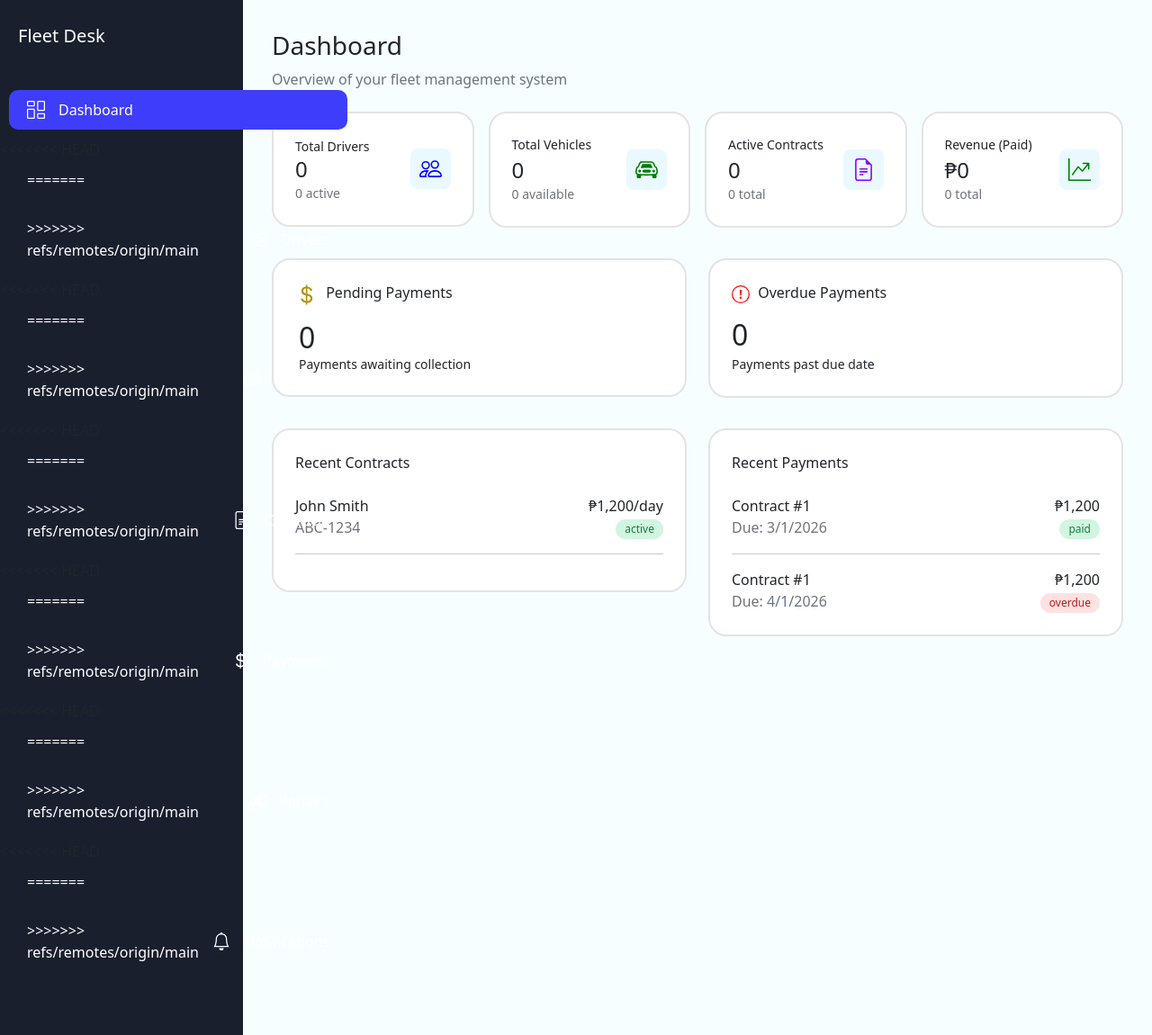
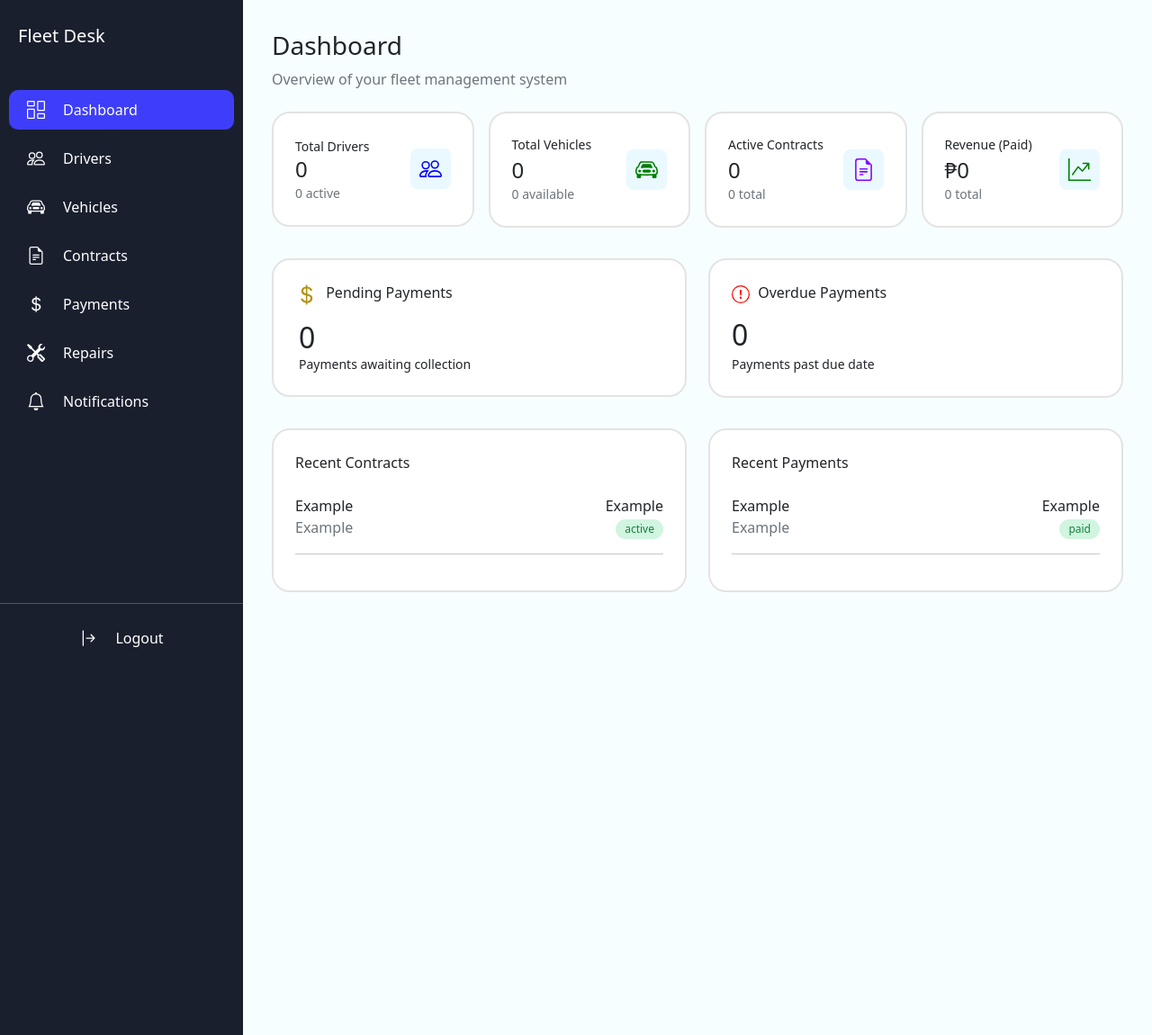
Before and after one commit to NarckI/FleetDesk, a Django app: page / in a window 1280 px wide. Shown: the whole page at 90% size. Run offline with Django 5.2, Linux system fonts and the light colour scheme; the visitor is signed in with stand-in values (Sample User, id 1).

Commit message:
active-sidebar

```diff
--- a/fleet/static/css/fleetdesk.css
+++ b/fleet/static/css/fleetdesk.css
@@ -1,6 +1,7 @@
 body{
     background-color: rgb(247, 254, 255);
 }
+
 .box{
     background-color: rgb(255, 255, 255);
     border-radius: 20px;
@@ -29,7 +30,7 @@ body{
 .sidebar .nav-link{
     display: flex;
     align-items: center;
-    gap: 15px;
+    gap: 20px;
     padding: 10px 20px;
     color: white;
     margin: 0px 10px 10px 10px;
--- a/fleet/templates/home.html
+++ b/fleet/templates/home.html
@@ -95,11 +95,11 @@
                 <small class="h1 fs-6">Recent Contracts</small>
                 <div class="d-flex justify-content-between align-items-start mt-4">
                     <div>
-                        <p class="mb-0 fw-medium">John Smith</p>
-                        <p class="mb-0 text-muted">ABC-1234</p>
+                        <p class="mb-0 fw-medium">Example</p>
+                        <p class="mb-0 text-muted">Example</p>
                     </div>
                     <div class="text-end">
-                        <p class="mb-0">₱1,200/day</p>
+                        <p class="mb-0">Example</p>
                         <span class="badge-status active">active</span>
                     </div>
                 </div>
@@ -111,25 +111,15 @@
                 <small class="h1 fs-6">Recent Payments</small>
                 <div class="d-flex justify-content-between align-items-start mt-4">
                     <div>
-                        <p class="mb-0 fw-medium">Contract #1</p>
-                        <p class="mb-0 text-muted">Due: 3/1/2026</p>
+                        <p class="mb-0 fw-medium">Example</p>
+                        <p class="mb-0 text-muted">Example</p>
                     </div>
                     <div class="text-end">
-                        <p class="mb-0">₱1,200</p>
+                        <p class="mb-0">Example</p>
                         <span class="badge-status paid">paid</span>
                     </div>
                 </div>
                 <hr>
-                <div class="d-flex justify-content-between align-items-start">
-                    <div>
-                        <p class="mb-0 fw-medium">Contract #1</p>
-                        <p class="mb-0 text-muted">Due: 4/1/2026</p>
-                    </div>
-                    <div class="text-end">
-                        <p class="mb-0">₱1,200</p>
-                        <span class="badge-status overdue">overdue</span>
-                    </div>
-                </div>
             </div>
         </div>
     </div>
--- a/fleet/templates/navbar.html
+++ b/fleet/templates/navbar.html
@@ -7,61 +7,37 @@
             </span>
             <span class="description">Dashboard</span>
         </a>
-<<<<<<< HEAD
-        <a class="nav-link" href="{% url 'driver' %}">
-=======
         <a class="nav-link {% if request.resolver_match.url_name == 'driver' %}active{% endif %}" href="{% url 'driver' %}">
->>>>>>> refs/remotes/origin/main
             <span class="icon">
                 <img src="..\static\image\people.svg">
             </span>
             <span class="description">Drivers</span>
         </a>
-<<<<<<< HEAD
-        <a class="nav-link" href="{% url 'vehicles' %}">
-=======
-        <a class="nav-link {% if request.resolver_match.url_name == 'drivers' %}active{% endif %}" href="#">
->>>>>>> refs/remotes/origin/main
+        <a class="nav-link {% if request.resolver_match.url_name == 'vehicles' %}active{% endif %}" href="{% url 'vehicles' %}">
             <span class="icon">
                 <img src="..\static\image\car-front.svg">
             </span>
             <span class="description">Vehicles</span>
         </a>
-<<<<<<< HEAD
-        <a class="nav-link" href="{% url 'contracts' %}">
-=======
-        <a class="nav-link {% if request.resolver_match.url_name == 'drivers' %}active{% endif %}" href="#">
->>>>>>> refs/remotes/origin/main
+        <a class="nav-link {% if request.resolver_match.url_name == 'contracts' %}active{% endif %}" href="{% url 'contracts' %}">
             <span class="icon">
                 <img src="..\static\image\file-earmark-text.svg">
             </span>
             <span class="description">Contracts</span>
         </a>
-<<<<<<< HEAD
-        <a class="nav-link" href="{% url 'payments' %}">
-=======
-        <a class="nav-link {% if request.resolver_match.url_name == 'drivers' %}active{% endif %}" href="#">
->>>>>>> refs/remotes/origin/main
+        <a class="nav-link {% if request.resolver_match.url_name == 'payments' %}active{% endif %}" href="{% url 'payments' %}">
             <span class="icon">
                 <img src="..\static\image\currency-dollar.svg">
             </span>
             <span class="description">Payments</span>
         </a>
-<<<<<<< HEAD
-        <a class="nav-link" href="{% url 'repairs' %}">
-=======
-        <a class="nav-link {% if request.resolver_match.url_name == 'drivers' %}active{% endif %}" href="#">
->>>>>>> refs/remotes/origin/main
+        <a class="nav-link {% if request.resolver_match.url_name == 'repairs' %}active{% endif %}" href="{% url 'repairs' %}">
             <span class="icon">
                 <img src="..\static\image\tools.svg">
             </span>
             <span class="description">Repairs</span>
         </a>
-<<<<<<< HEAD
-        <a class="nav-link" href="{% url 'notifications' %}">
-=======
-        <a class="nav-link {% if request.resolver_match.url_name == 'drivers' %}active{% endif %}" href="#">
->>>>>>> refs/remotes/origin/main
+        <a class="nav-link {% if request.resolver_match.url_name == 'notifications' %}active{% endif %}" href="{% url 'notifications' %}">
             <span class="icon">
                 <img src="..\static\image\bell.svg">
             </span>
--- a/fleetdesk/settings.py
+++ b/fleetdesk/settings.py
@@ -77,8 +77,8 @@ DATABASES = {
     'default': {
         'ENGINE': 'django.db.backends.postgresql',
         'NAME': 'fleetdesk',
-        'USER': 'clyde',
-        'PASSWORD': '1234',
+        'USER': 'postgres',
+        'PASSWORD': 'Jobert2883',
         'HOST': 'localhost',
         'PORT': '5432',
     }
```
